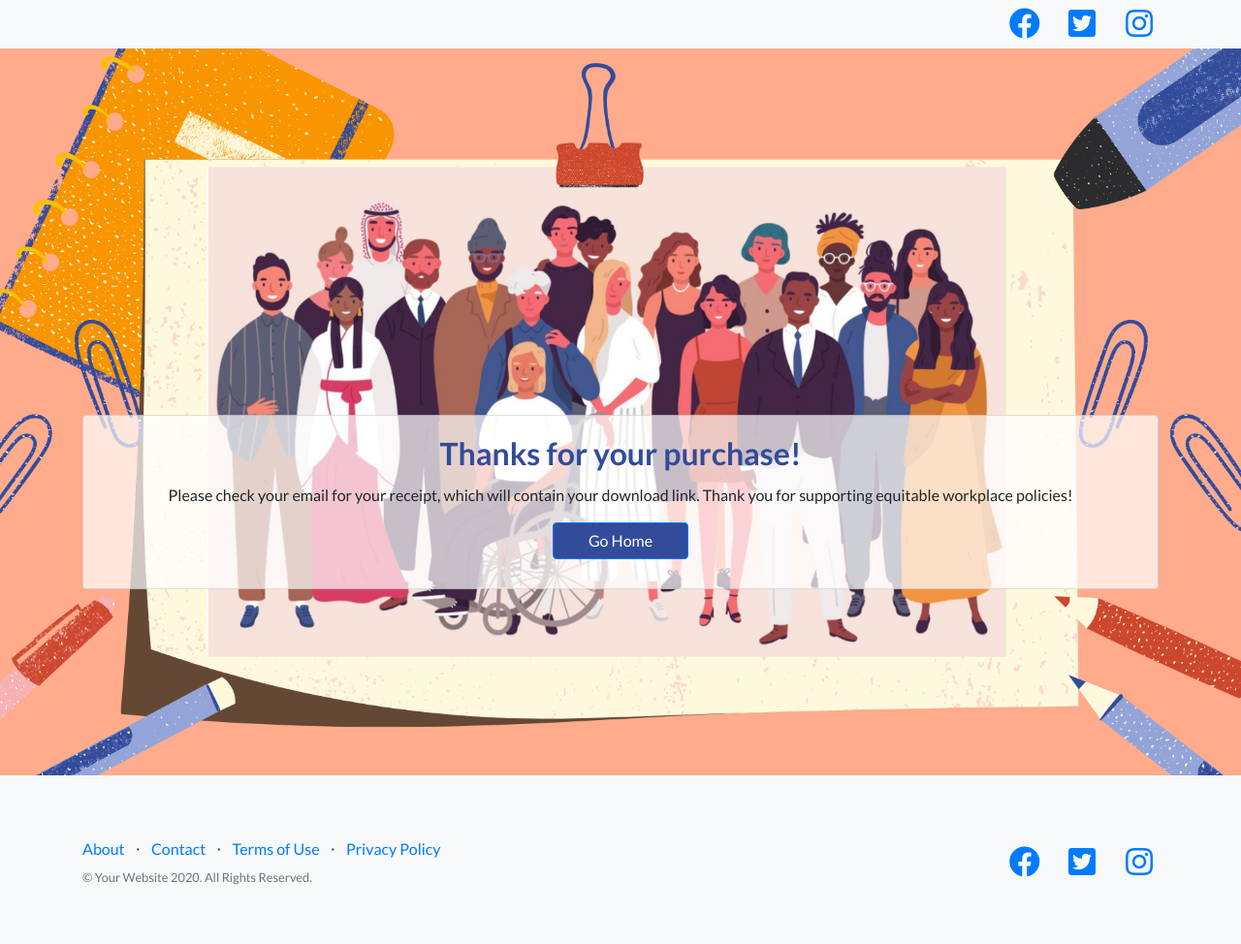
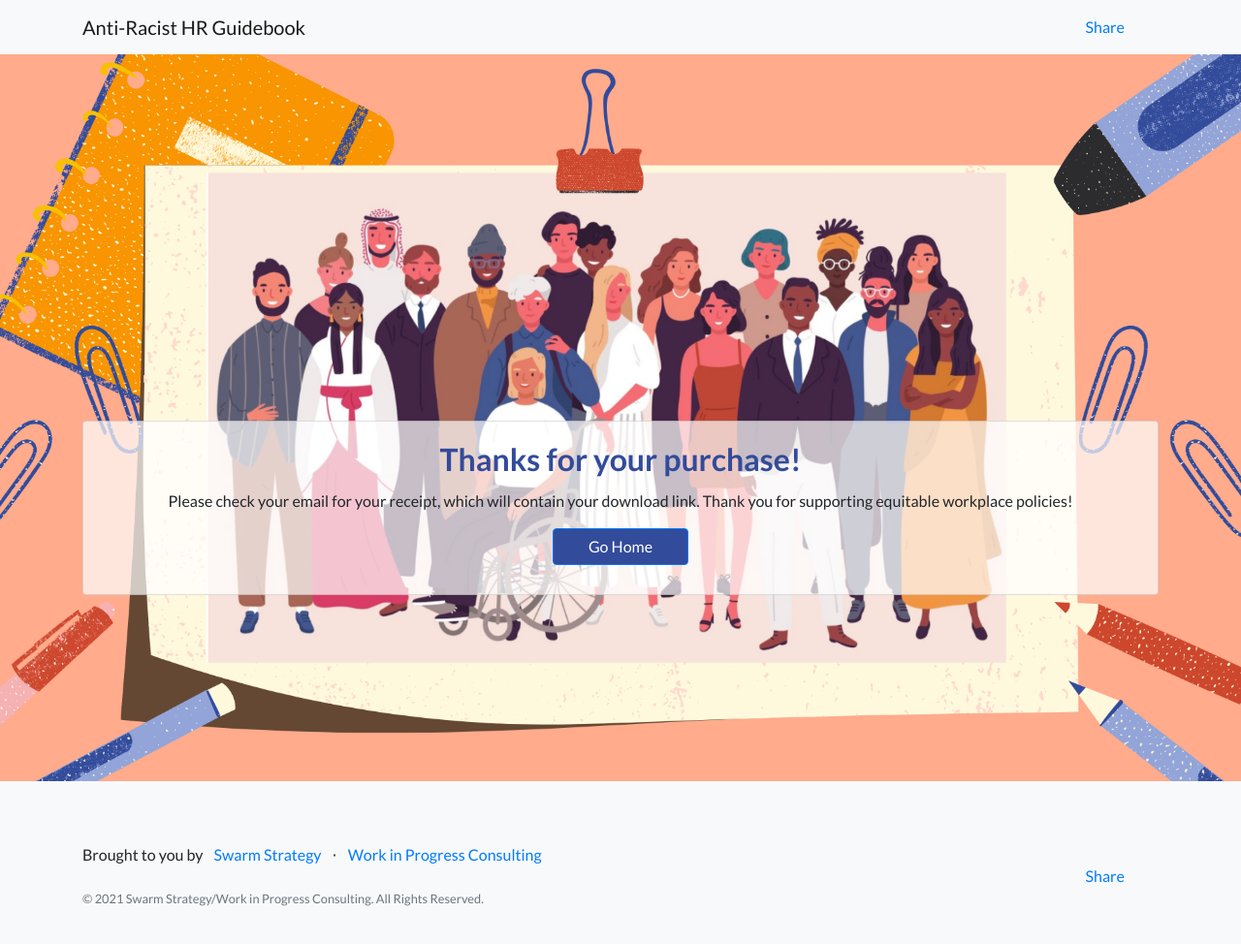
Before and after one commit to sphanley/hr-guide-landing-page, a website: page success.html in a window 1280 px wide. Shown: the whole page at 97% size. Drawn offline with Linux system fonts and the light colour scheme; a script that the page names is missing; a web font is replaced by a local one.

Commit message:
Update header and footer contents

```diff
--- a/index.html
+++ b/index.html
@@ -25,28 +25,24 @@
   </head>
 
   <body>
+    <div id="fb-root"></div>
+    <script async defer crossorigin="anonymous" src="https://connect.facebook.net/en_US/sdk.js#xfbml=1&version=v9.0" nonce="3jIxOzIP"></script>
+    <script src="https://platform.linkedin.com/in.js" type="text/javascript">lang: en_US</script>
 
     <!-- Navigation -->
     <nav class="navbar navbar-light bg-light static-top">
       <div class="container">
-        <div></div>
+        <a class="navbar-brand guidebook" href="/">Anti-Racist HR Guidebook</a>
         <ul class="list-inline mb-0">
           <li class="list-inline-item mr-3">
+            <div class="fb-share-button" data-href="https://sphanley.github.io/hr-guide-landing-page/" data-layout="button" data-size="small"><a target="_blank" href="https://www.facebook.com/sharer/sharer.php?u=https%3A%2F%2Fsphanley.github.io%2Fhr-guide-landing-page%2F&amp;src=sdkpreparse" class="fb-xfbml-parse-ignore">Share</a></div>          </li>
+          <li class="list-inline-item mr-3">
             <a href="#">
-              <i class="fab fa-facebook fa-2x fa-fw"></i>
+              <script type="IN/Share" data-url="https://sphanley.github.io/hr-guide-landing-page"></script>
             </a>
           </li>
-          <li class="list-inline-item mr-3">
-            <a href="#">
-              <i class="fab fa-twitter-square fa-2x fa-fw"></i>
-            </a>
-          </li>
-          <li class="list-inline-item">
-            <a href="#">
-              <i class="fab fa-instagram fa-2x fa-fw"></i>
-            </a>
-          </li>
-        </ul>    </div>
+        </ul>
+      </div>
     </nav>
 
     <!-- Masthead -->
@@ -220,38 +216,25 @@
           <div class="col-lg-6 h-100 text-center text-lg-left my-auto">
             <ul class="list-inline mb-2">
               <li class="list-inline-item">
-                <a href="#">About</a>
+                <p>Brought to you by</p>
+              </li>
+              <li class="list-inline-item">
+                <a href="https://www.swarmstrategy.us">Swarm Strategy</a>
               </li>
               <li class="list-inline-item">&sdot;</li>
               <li class="list-inline-item">
-                <a href="#">Contact</a>
-              </li>
-              <li class="list-inline-item">&sdot;</li>
-              <li class="list-inline-item">
-                <a href="#">Terms of Use</a>
-              </li>
-              <li class="list-inline-item">&sdot;</li>
-              <li class="list-inline-item">
-                <a href="#">Privacy Policy</a>
+                <a href="https://workinprogressconsulting.net">Work in Progress Consulting</a>
               </li>
             </ul>
-            <p class="text-muted small mb-4 mb-lg-0">&copy; Your Website 2020. All Rights Reserved.</p>
+            <p class="text-muted small mb-4 mb-lg-0">&copy; 2021 Swarm Strategy/Work in Progress Consulting. All Rights Reserved.</p>
           </div>
           <div class="col-lg-6 h-100 text-center text-lg-right my-auto">
             <ul class="list-inline mb-0">
               <li class="list-inline-item mr-3">
-                <a href="#">
-                  <i class="fab fa-facebook fa-2x fa-fw"></i>
-                </a>
-              </li>
+                <div class="fb-share-button" data-href="https://sphanley.github.io/hr-guide-landing-page/" data-layout="button" data-size="small"><a target="_blank" href="https://www.facebook.com/sharer/sharer.php?u=https%3A%2F%2Fsphanley.github.io%2Fhr-guide-landing-page%2F&amp;src=sdkpreparse" class="fb-xfbml-parse-ignore">Share</a></div>          </li>
               <li class="list-inline-item mr-3">
                 <a href="#">
-                  <i class="fab fa-twitter-square fa-2x fa-fw"></i>
-                </a>
-              </li>
-              <li class="list-inline-item">
-                <a href="#">
-                  <i class="fab fa-instagram fa-2x fa-fw"></i>
+                  <script type="IN/Share" data-url="https://sphanley.github.io/hr-guide-landing-page"></script>
                 </a>
               </li>
             </ul>
--- a/scss/_global.scss
+++ b/scss/_global.scss
@@ -16,3 +16,7 @@ h6 {
 .btn {
   background: #324B9A;
 }
+
+.navbar-brand {
+  @include header-font;
+}
--- a/success.html
+++ b/success.html
@@ -25,28 +25,24 @@
   </head>
 
   <body>
+    <div id="fb-root"></div>
+    <script async defer crossorigin="anonymous" src="https://connect.facebook.net/en_US/sdk.js#xfbml=1&version=v9.0" nonce="3jIxOzIP"></script>
+    <script src="https://platform.linkedin.com/in.js" type="text/javascript">lang: en_US</script>
 
     <!-- Navigation -->
     <nav class="navbar navbar-light bg-light static-top">
       <div class="container">
-        <div></div>
+        <a class="navbar-brand guidebook" href="/">Anti-Racist HR Guidebook</a>
         <ul class="list-inline mb-0">
           <li class="list-inline-item mr-3">
+            <div class="fb-share-button" data-href="https://sphanley.github.io/hr-guide-landing-page/" data-layout="button" data-size="small"><a target="_blank" href="https://www.facebook.com/sharer/sharer.php?u=https%3A%2F%2Fsphanley.github.io%2Fhr-guide-landing-page%2F&amp;src=sdkpreparse" class="fb-xfbml-parse-ignore">Share</a></div>          </li>
+          <li class="list-inline-item mr-3">
             <a href="#">
-              <i class="fab fa-facebook fa-2x fa-fw"></i>
+              <script type="IN/Share" data-url="https://sphanley.github.io/hr-guide-landing-page"></script>
             </a>
           </li>
-          <li class="list-inline-item mr-3">
-            <a href="#">
-              <i class="fab fa-twitter-square fa-2x fa-fw"></i>
-            </a>
-          </li>
-          <li class="list-inline-item">
-            <a href="#">
-              <i class="fab fa-instagram fa-2x fa-fw"></i>
-            </a>
-          </li>
-        </ul>    </div>
+        </ul>
+      </div>
     </nav>
 
     <!-- Masthead -->
@@ -69,38 +65,25 @@
           <div class="col-lg-6 h-100 text-center text-lg-left my-auto">
             <ul class="list-inline mb-2">
               <li class="list-inline-item">
-                <a href="#">About</a>
+                <p>Brought to you by</p>
+              </li>
+              <li class="list-inline-item">
+                <a href="https://www.swarmstrategy.us">Swarm Strategy</a>
               </li>
               <li class="list-inline-item">&sdot;</li>
               <li class="list-inline-item">
-                <a href="#">Contact</a>
-              </li>
-              <li class="list-inline-item">&sdot;</li>
-              <li class="list-inline-item">
-                <a href="#">Terms of Use</a>
-              </li>
-              <li class="list-inline-item">&sdot;</li>
-              <li class="list-inline-item">
-                <a href="#">Privacy Policy</a>
+                <a href="https://workinprogressconsulting.net">Work in Progress Consulting</a>
               </li>
             </ul>
-            <p class="text-muted small mb-4 mb-lg-0">&copy; Your Website 2020. All Rights Reserved.</p>
+            <p class="text-muted small mb-4 mb-lg-0">&copy; 2021 Swarm Strategy/Work in Progress Consulting. All Rights Reserved.</p>
           </div>
           <div class="col-lg-6 h-100 text-center text-lg-right my-auto">
             <ul class="list-inline mb-0">
               <li class="list-inline-item mr-3">
-                <a href="#">
-                  <i class="fab fa-facebook fa-2x fa-fw"></i>
-                </a>
-              </li>
+                <div class="fb-share-button" data-href="https://sphanley.github.io/hr-guide-landing-page/" data-layout="button" data-size="small"><a target="_blank" href="https://www.facebook.com/sharer/sharer.php?u=https%3A%2F%2Fsphanley.github.io%2Fhr-guide-landing-page%2F&amp;src=sdkpreparse" class="fb-xfbml-parse-ignore">Share</a></div>          </li>
               <li class="list-inline-item mr-3">
                 <a href="#">
-                  <i class="fab fa-twitter-square fa-2x fa-fw"></i>
-                </a>
-              </li>
-              <li class="list-inline-item">
-                <a href="#">
-                  <i class="fab fa-instagram fa-2x fa-fw"></i>
+                  <script type="IN/Share" data-url="https://sphanley.github.io/hr-guide-landing-page"></script>
                 </a>
               </li>
             </ul>
```
Also changed, not shown: css/landing-page.css, css/landing-page.min.css.
